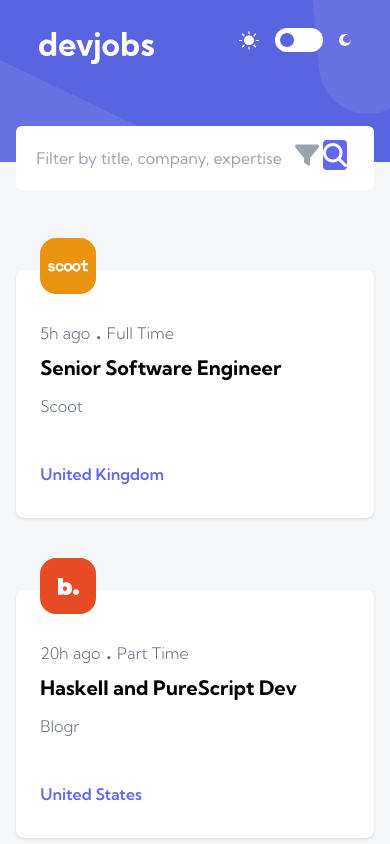
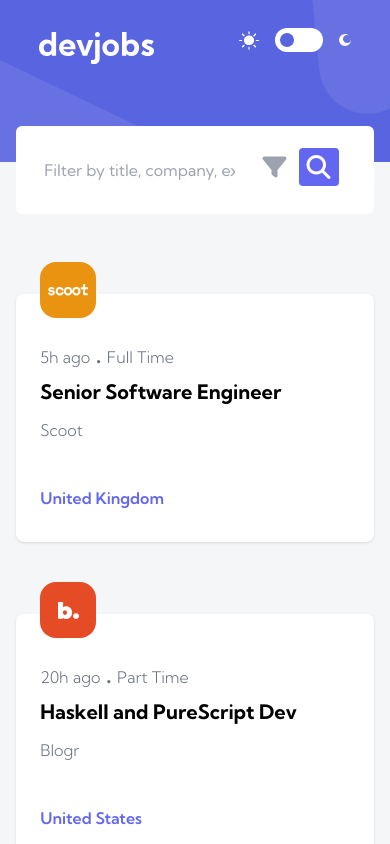
Before and after one commit to Hayfron24/devJobs, an Angular app: page / in a window 390 px wide. Shown: the top 844 px of the page. Built offline with nearby package versions, Linux system fonts and the light colour scheme.

Commit message:
filter mobile design completed

```diff
--- a/src/app/search/search.component.html
+++ b/src/app/search/search.component.html
@@ -18,9 +18,9 @@
 
 <div class="dark:bg-[#19202D] search-bar w-full bg-white md:hidden md:grid-cols-3 lg:grid-cols-4 rounded-md mb-20 overflow-hidden ">
     <div class="p-3 col-span-1 lg:col-span-2 ">
-        <input class="dark:bg-[#19202D] w-4/5 p-2 outline-none" type="text" placeholder="Filter by title, company, expertise">
-        <label for="" class="pr-1 text-2xl"><i class="fa-solid fa-filter text-gray-400"></i></label>
-        <label for="" class=" bg-indigo-500 rounded text-2xl"><i class="fa-solid fa-magnifying-glass text-white"></i></label>
+        <input class="dark:bg-[#19202D] w-2/3 py-5 mr-3 px-4 outline-none" type="text" placeholder="Filter by title, company, expertise">
+        <label for="" class="pr-3 text-2xl"><i class="fa-solid fa-filter text-gray-400"></i></label>
+        <label for="" class=" bg-indigo-500 rounded text-2xl px-2 py-1"><i class="fa-solid fa-magnifying-glass text-white"></i></label>
     </div>
 
 </div>
```
